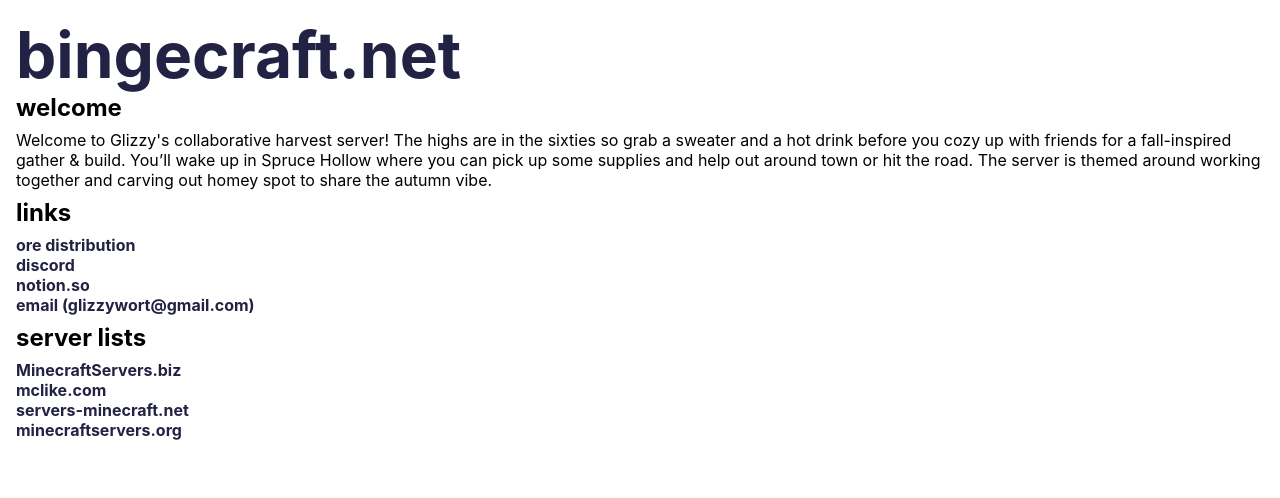
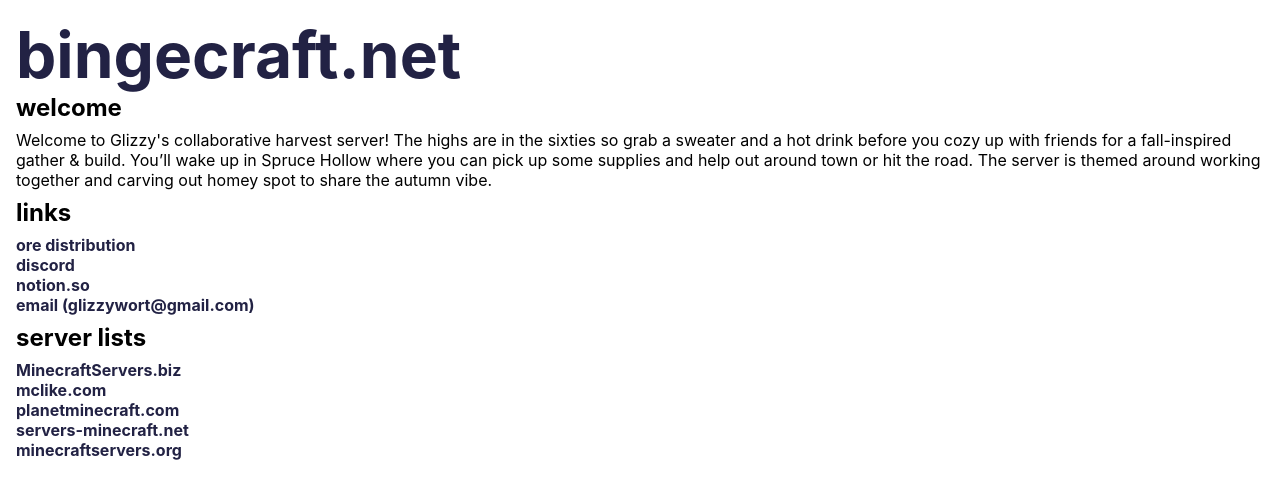
Before and after one commit to bingecraft-net/webapp, a React (Create React App) app in the folder webapp/: page / in a window 1280 px wide. Shown: the top 498 px of the page. Built offline with nearby package versions, Linux system fonts and the light colour scheme.

Commit message:
add planetminecraft.com

```diff
--- a/webapp/src/App.tsx
+++ b/webapp/src/App.tsx
@@ -51,6 +51,9 @@ export default function App() {
           <Link href="https://mclike.com/minecraft-server-192073">
             mclike.com
           </Link>
+          <Link href="https://www.planetminecraft.com/server/bingecraft-net/">
+            planetminecraft.com
+          </Link>
           <Link href="https://servers-minecraft.net/server-bingecraft-net.22146">
             servers-minecraft.net
           </Link>
```
